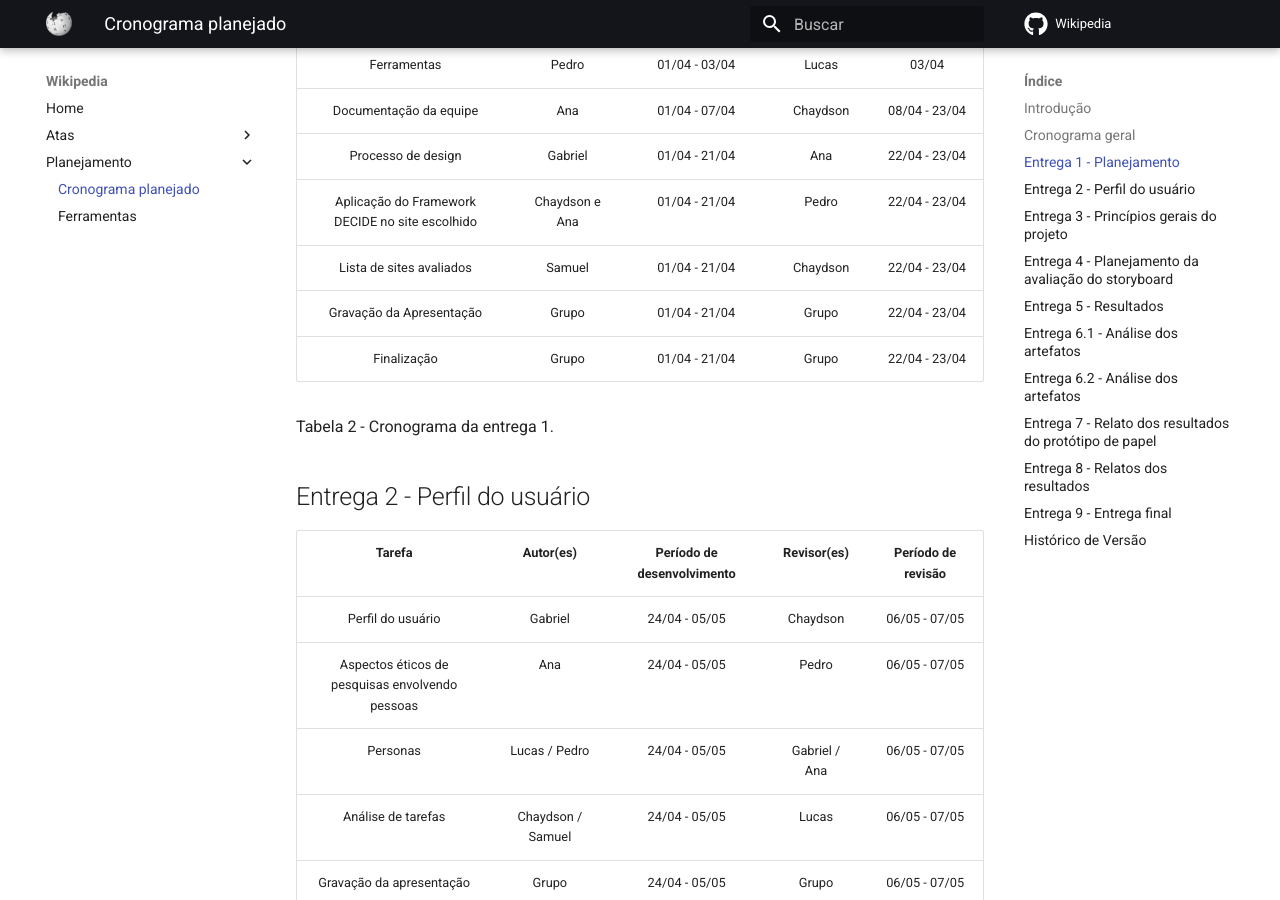
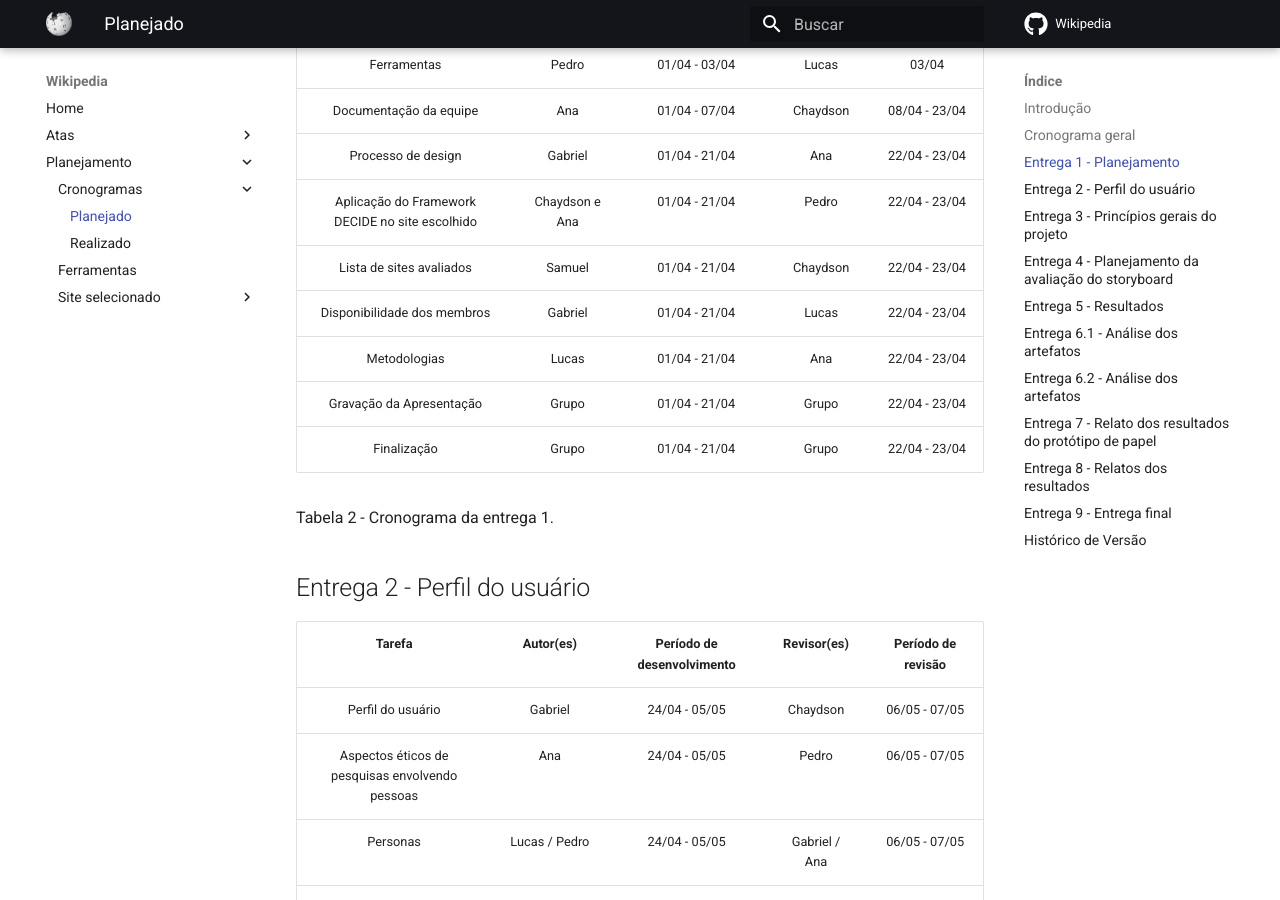
Before and after one commit to Interacao-Humano-Computador/2023.1-Wikipedia, an MkDocs documentation site: the page built from docs/planejamento/cronogramaPlanejado.md, in a window 1280 px wide and 900 px high, scrolled down 1935 px. Built offline with MkDocs 1.6.1 and Material for MkDocs 9.7.7, drawn with Linux system fonts in a browser that asks for light colours; comment, search, counter and statistics services are not loaded.

Commit message:
cronograma realizado e avaliacao heuristica

```diff
--- a/docs/planejamento/cronogramaPlanejado.md
+++ b/docs/planejamento/cronogramaPlanejado.md
@@ -42,6 +42,8 @@
 |                 Processo de design                 |    Gabriel    |        01/04 - 21/04        |     Ana     |    22/04 - 23/04    |
 | Aplicação do Framework DECIDE no site escolhido | Chaydson e Ana |        01/04 - 21/04        |    Pedro    |    22/04 - 23/04    |
 |              Lista de sites avaliados              |     Samuel     |        01/04 - 21/04        |  Chaydson  |    22/04 - 23/04    |
+|             Disponibilidade dos membros             |    Gabriel    |        01/04 - 21/04        |    Lucas    |    22/04 - 23/04    |
+|                    Metodologias                    |     Lucas     |        01/04 - 21/04        |     Ana     |    22/04 - 23/04    |
 |            Gravação da Apresentação            |     Grupo     |        01/04 - 21/04        |    Grupo    |    22/04 - 23/04    |
 |                    Finalização                    |     Grupo     |        01/04 - 21/04        |    Grupo    |    22/04 - 23/04    |
 
--- a/mkdocs.yml
+++ b/mkdocs.yml
@@ -26,5 +26,9 @@
       - 01/04/2023: atas/ata_01_04.md
       - 07/04/2023: atas/ata_07_04.md
   - Planejamento:
-      - Cronograma planejado: planejamento/cronogramaPlanejado.md
+      - Cronogramas:
+        - Planejado: planejamento/cronogramaPlanejado.md
+        - Realizado: planejamento/cronogramaRealizado.md
       - Ferramentas: planejamento/ferramentas.md
+      - Site selecionado:
+        - Avaliação Heurística: planejamento/avaliacaoHeuristica.md
```
Also changed, not shown: docs/planejamento/avaliacaoHeuristica.md (added, +26 -0 lines), docs/planejamento/cronogramaRealizado.md (added, +27 -0 lines), docs/images/avaliacaoHeuristica/4.jpeg (added), docs/images/avaliacaoHeuristica/navegacoes.png (added).
